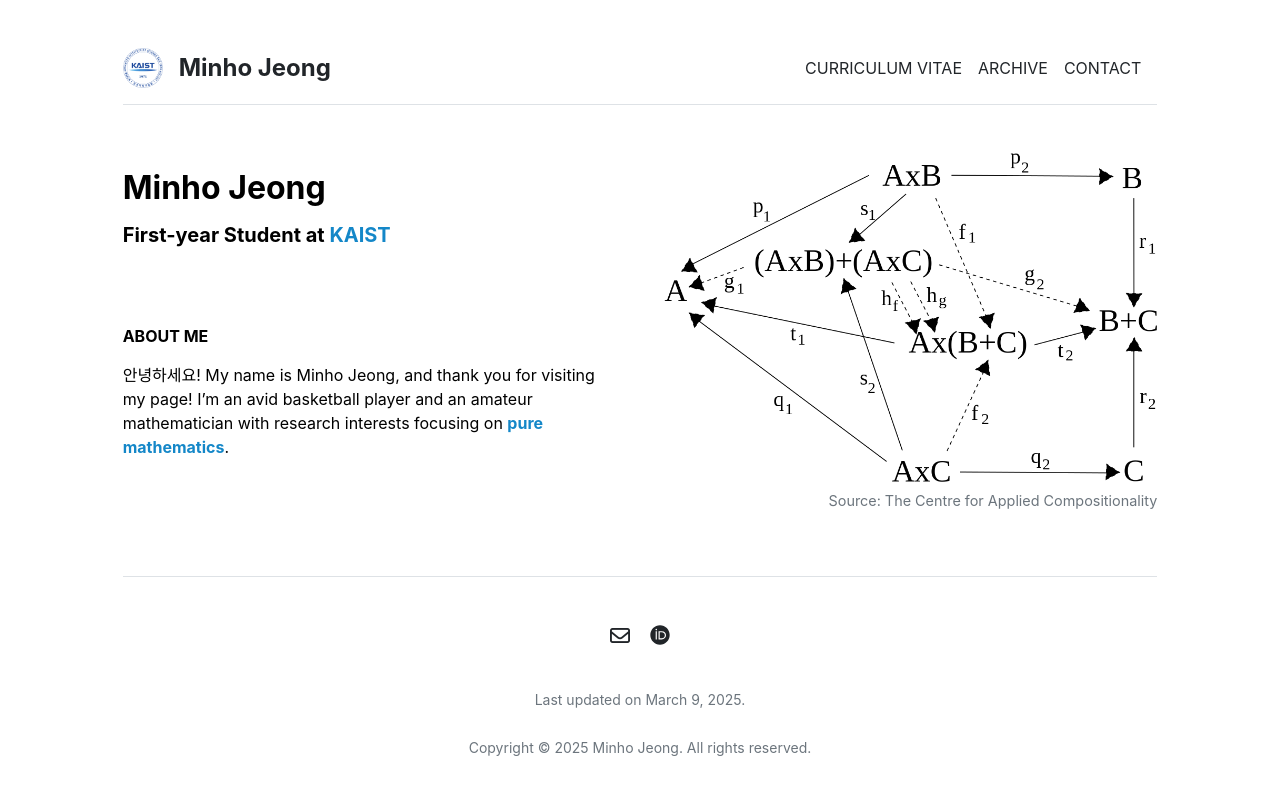
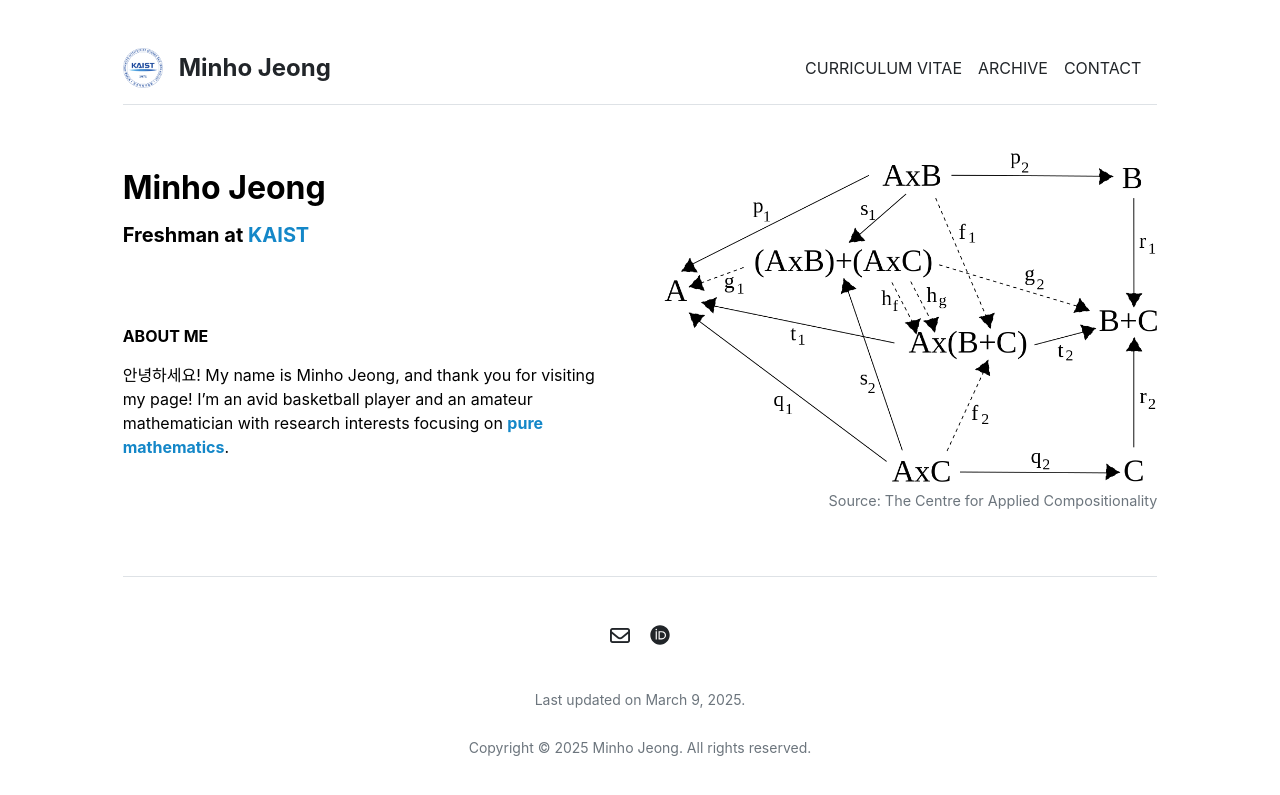
Before and after one commit to mino-jeong/mino-jeong.github.io, a Jekyll site: the page built from index.md, in a window 1280 px wide. Shown: the top 795 px of the page. Built offline with Jekyll 4.4.1, drawn with Linux system fonts in a browser that asks for light colours.

Commit message:
Update home.html

```diff
--- a/_layouts/home.html
+++ b/_layouts/home.html
@@ -5,7 +5,7 @@ layout: default
 <div class="row g-5 mb-5">
   <div class="col-md-6">
     <p style="line-height: 1.25"><h2 class="fw-bold">Minho Jeong</h2></p>
-    <p style="line-height: 1.25"><h5 class="fw-bold">First-year Student at <a href="https://www.kaist.ac.kr" style="text-decoration-line: none"><font color="#1487C8">KAIST</font></a></h5></p>
+    <p style="line-height: 1.25"><h5 class="fw-bold">Freshman at <a href="https://www.kaist.ac.kr" style="text-decoration-line: none"><font color="#1487C8">KAIST</font></a></h5></p>
     <br>
     {{ content }}
   </div>
```
